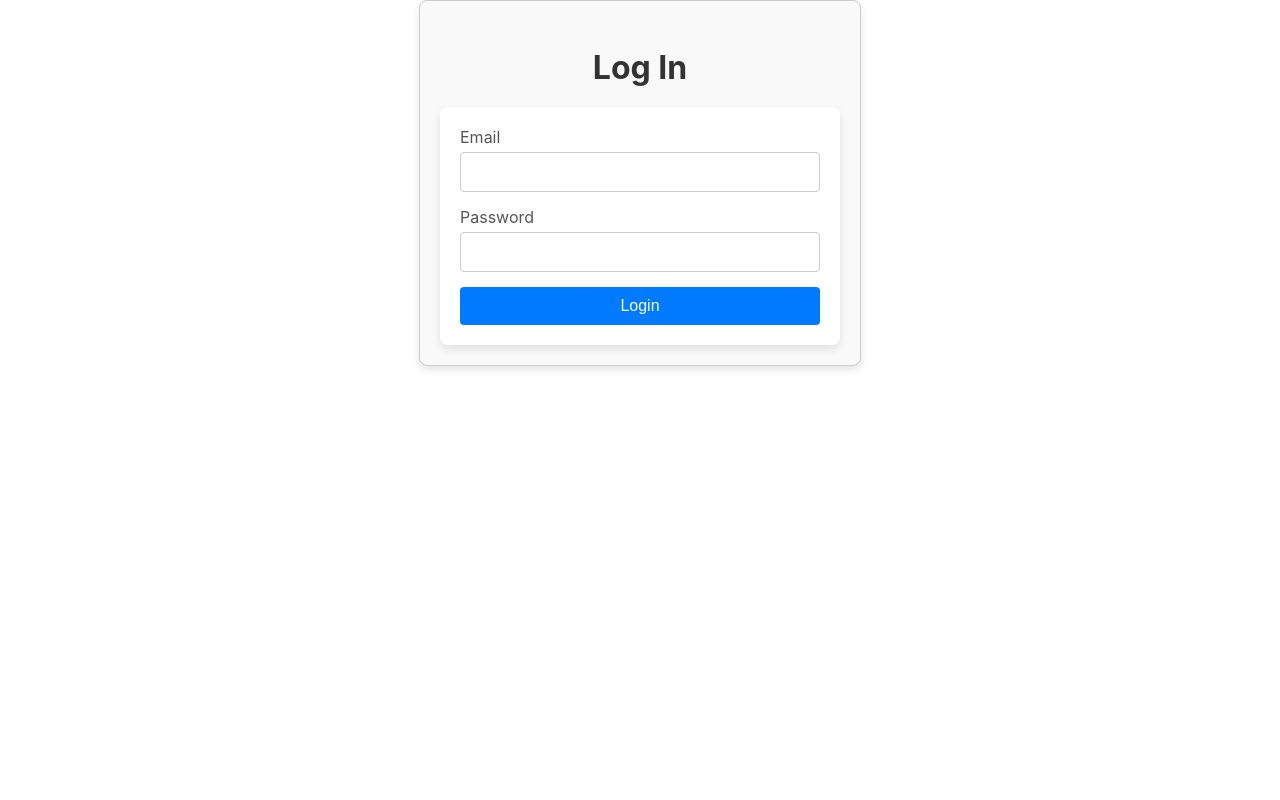
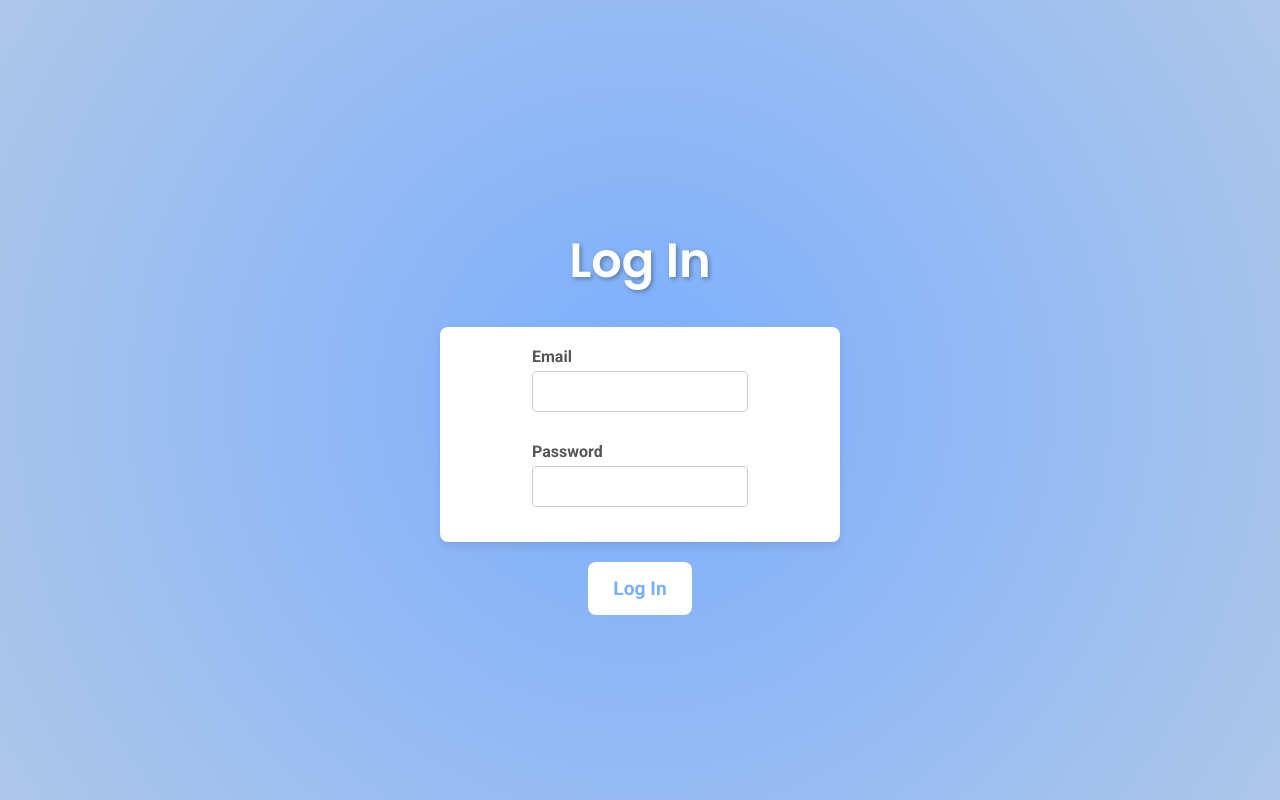
Before and after one commit to tn82596/ChitChat, a React (Create React App) app: page /login in a window 1280 px wide. Built offline with nearby package versions, Linux system fonts and the light colour scheme.

Commit message:
updated ui for log in page

```diff
--- a/src/components/pages/Login.js
+++ b/src/components/pages/Login.js
@@ -37,7 +37,7 @@ const Login = () => {
   };
 
   return (
-    <div className="login-container">
+    <div className="login-welcome-container">
       <h2>Log In</h2> {/* Page title */}
       <form onSubmit={handleSubmit}> {/* Form submission handler */}
         <div>
@@ -59,8 +59,16 @@ const Login = () => {
           />
         </div>
         {error && <div className="error-message">{error}</div>} {/* Conditionally render error message */}
-        <button type="submit">Login</button> {/* Submit button */}
       </form>
+
+      {/* Separate container for the login button */}
+      <div className="button-container">
+        <div className="buttons">
+          <button className="login-button" onClick={handleSubmit}>
+            Log In
+          </button>
+        </div>
+      </div>
     </div>
   );
 };
--- a/src/styles/Login.css
+++ b/src/styles/Login.css
@@ -1,66 +1,117 @@
-/* Basic container for the login form */
+/* Importing Google Fonts */
+@import url('https://fonts.googleapis.com/css2?family=Poppins:wght@400;600&family=Roboto:wght@400;700&display=swap');
+
+/* Main container for centering content */
 .login-container {
-    width: 100%;
-    max-width: 400px;
-    margin: 0 auto;
-    padding: 20px;
-    border: 1px solid #ccc;
-    border-radius: 8px;
-    background-color: #f9f9f9;
-    box-shadow: 0 4px 8px rgba(0, 0, 0, 0.1);
+  text-align: center;
+  margin-top: 20%;
+  font-family: 'Roboto', sans-serif; /* Using the same font as the home page */
 }
 
-  h2 {
+/* Welcome container with radial gradient in the center */
+.login-welcome-container {
+  display: flex;
+  flex-direction: column;
+  align-items: center; /* Centers items horizontally (header and form) */
+  justify-content: center;
+  min-height: 100vh;
+  background: radial-gradient(circle, #7baffe, #aec6e9); /* Circular gradient from center */
+  font-family: 'Poppins', sans-serif; /* Changed font to Poppins for the title */
   text-align: center;
-    margin-bottom: 20px;
+  background-size: cover; /* Ensure the gradient covers the entire container */
 }
 
-  /* Form elements */
+/* Title styling */
+.login-welcome-container h2 {
+  font-size: 3rem; /* Increased size for the title */
+  font-weight: 600;
+  margin-bottom: 30px;
+  color: #fff; /* White text for contrast against the gradient */
+  text-shadow: 2px 2px 4px rgba(0, 0, 0, 0.3); /* Optional: Adds a slight shadow to make the title pop */
+}
+
+/* Styling for the form inputs */
 form {
   display: flex;
   flex-direction: column;
-  }
-
-  form div {
-    margin-bottom: 15px;
-  }
-
-  label {
-    font-size: 14px;
-    color: #333;
+  align-items: center; /* Centers the form inputs horizontally */
+  gap: 15px; /* Space between form elements */
+  width: 100%;
+  max-width: 300px; /* Adjusting form width for more space */
 }
 
 input {
-    width: 100%;
-    padding: 10px;
-    font-size: 14px;
-    border: 1px solid #ccc;
-    border-radius: 4px;
+  padding: 15px;
+  font-size: 1.2rem; /* Same font size as login button */
+  font-family: 'Roboto', sans-serif; /* Match the font family */
+  font-weight: 600; /* Match the font weight */
+  border: 2px solid #7baffe;
+  border-radius: 8px;
+  width: 100%; /* Ensures the inputs fill the container width */
+  max-width: 1000px; /* Allowing input to be wider */
+  outline: none;
 }
 
 input:focus {
-    border-color: #5f9ea0;
-    outline: none;
+  border-color: #aec6e9; /* Focused input border color */
 }
 
-  button {
-    background-color: #5f9ea0;
-    color: white;
-    border: none;
-    padding: 12px;
-    font-size: 16px;
-    border-radius: 4px;
-    cursor: pointer;
+/* Label styling to match login button */
+label {
+  font-family: 'Roboto', sans-serif;
+  font-size: 1.2rem; /* Same font size as login button */
+  font-weight: 600; /* Same font weight as login button */
+  color: #7baffe; /* Light blue color to match the login button */
+  margin-bottom: 5px;
+  text-align: left; /* Align the label text to the left */
+  width: 100%;
 }
 
-  button:hover {
-    background-color: #4f8a88;
+/* Styling for the login button container */
+.login-button-container {
+  display: flex;
+  justify-content: center;
+  align-items: center;
+  width: 100%;
+  margin-top: 30px; /* Adds space between the form and the button */
+}
+
+/* Styling for the buttons */
+.buttons {
+  display: flex;
+  gap: 20px; /* Space between buttons */
+}
+
+.login-button {
+  padding: 15px 25px;
+  font-size: 1.2rem;
+  font-family: 'Roboto', sans-serif; /* Use Roboto for the button text */
+  font-weight: 600; /* A slightly bolder font weight for better legibility */
+  border: none;
+  border-radius: 8px; /* Rounded corners for a softer look */
+  cursor: pointer;
+  transition: background-color 0.3s ease, transform 0.3s ease;
+}
+
+/* Styling for the Log In button */
+.login-button {
+  background-color: white;
+  color: #7baffe; /* Light blue text color */
+}
+
+/* Hover effects for the login button */
+.login-button:hover {
+  transform: scale(1.05); /* Slight zoom-in effect */
+}
+
+/* Active button effects */
+.login-button:active {
+  transform: scale(0.98); /* Slight zoom-out effect on click */
 }
 
 /* Error message styling */
 .error-message {
   color: red;
-    font-size: 14px;
-    margin-bottom: 15px;
-    text-align: center;
+  font-size: 1rem;
+  margin-top: 5px;
 }
```
Lines whose indentation alone changed are shown as unchanged.
